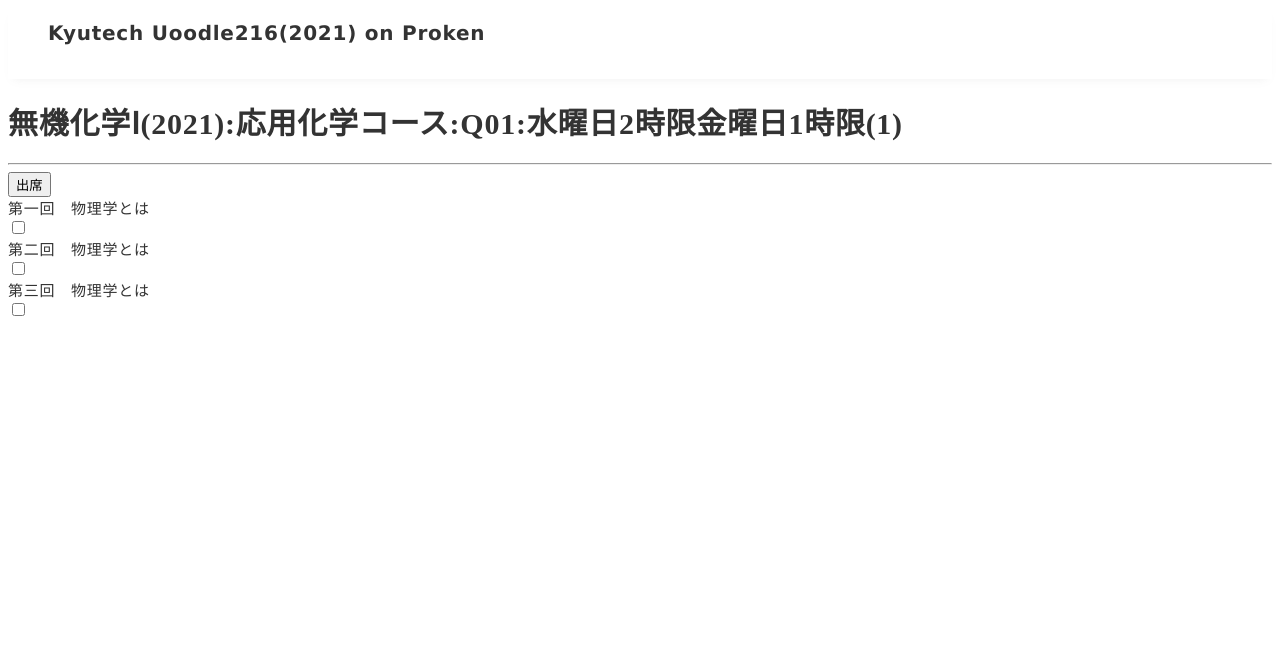
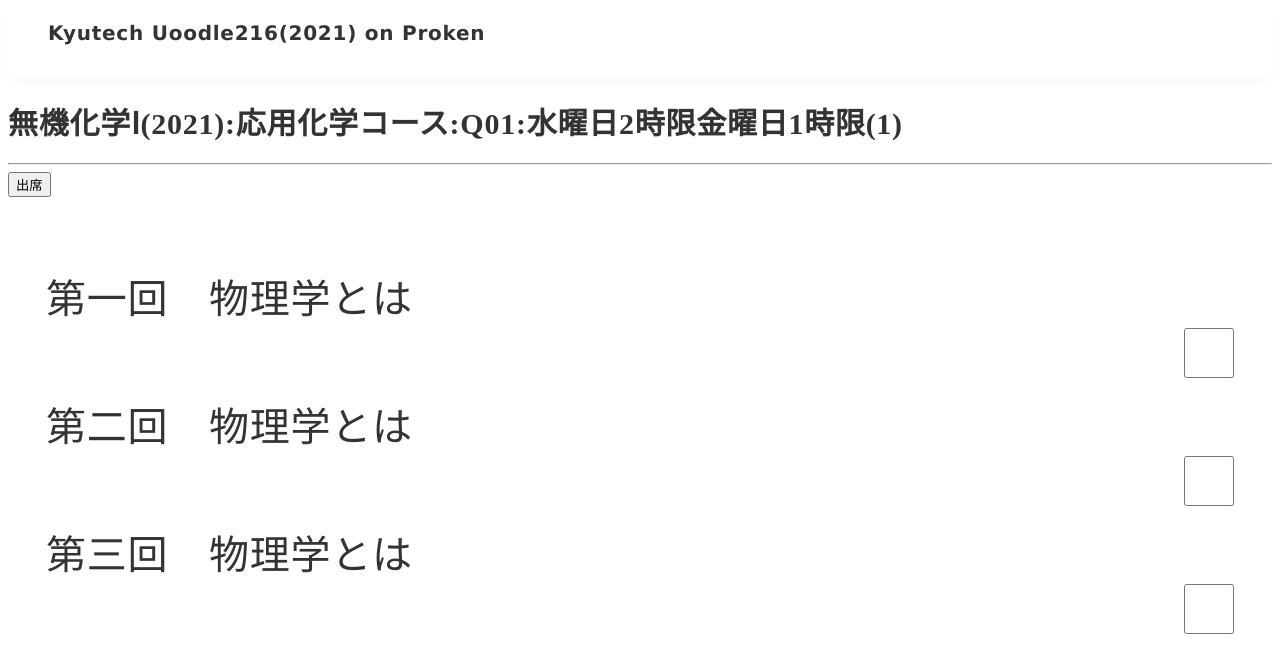
Before and after one commit to kyutech-programming-club/auto-manegement, a plain HTML site: page site/main/subjects/muki.html in a window 1280 px wide. Drawn offline with Linux system fonts and the light colour scheme.

Commit message:
add reset parts

```diff
--- a/site/main/subjects/subjects.css
+++ b/site/main/subjects/subjects.css
@@ -59,3 +59,16 @@ img {
   color: #333;
   text-decoration: none;
 }
+
+.classtimes {
+  font-size: 40px;
+  margin-top: 70px;
+  margin-left: 3%;
+}
+
+.checkbox {
+  width: 50px;
+  height: 50px;
+  float: right;
+  margin-right: 3%;
+}
```
